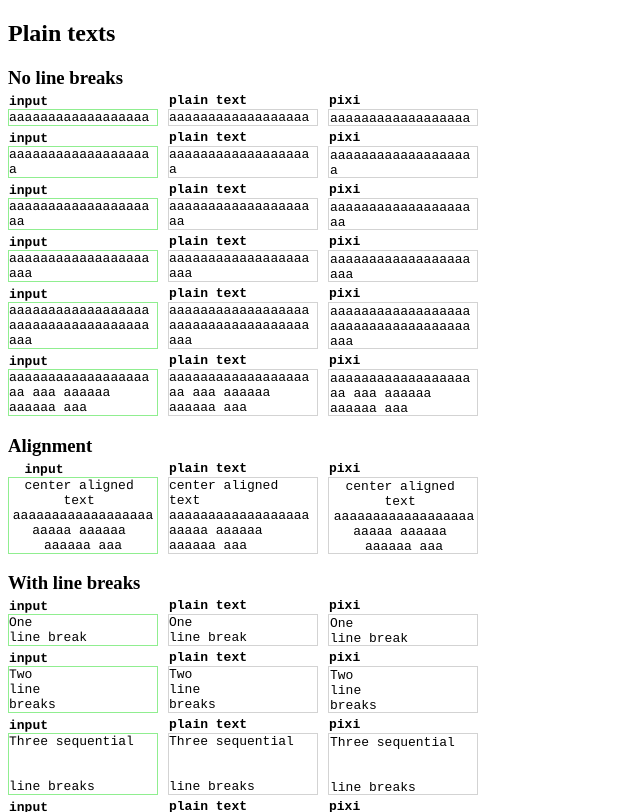
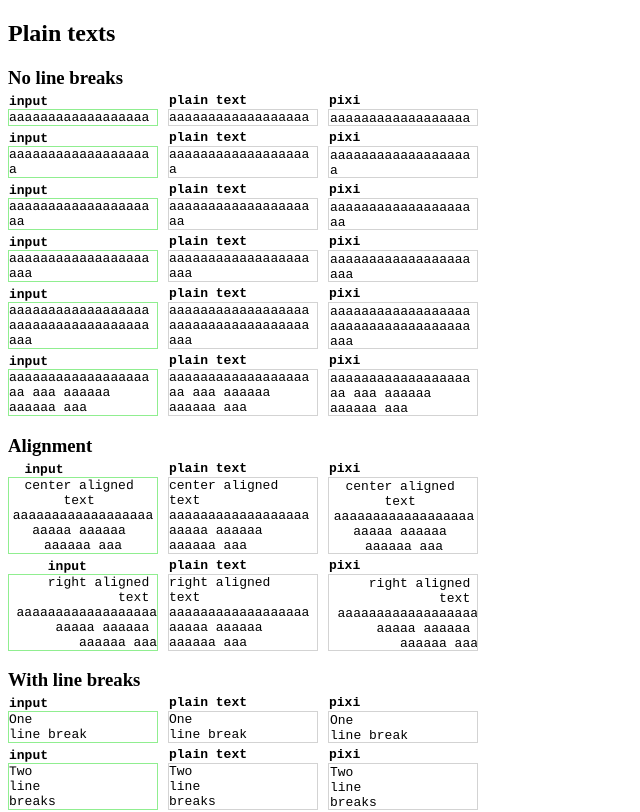
Before and after one commit to dvdvdmt/lines-of-rendered-text, a website built with Parcel: page src/index.html in a window 1280 px wide. Shown: the top 812 px of the page, without its empty margins (0-640 px from the left). Built offline with nearby package versions, Linux system fonts and the light colour scheme.

Commit message:
Add right aligned text example

```diff
--- a/src/index.html
+++ b/src/index.html
@@ -57,7 +57,6 @@ aaaaaaaaaaaaaaaaaaaa aaa aaaaaa aaaaaa aaa</pre
       <pre class="output output--plain-text">Plain text</pre>
       <pre class="output output--pixi">PixiJS</pre>
     </section>
-
     <h3>Alignment</h3>
     <section class="example">
       <pre class="text text--small text--center" contenteditable="true">
@@ -66,7 +65,13 @@ center aligned text aaaaaaaaaaaaaaaaaaaaaaa aaaaaa aaaaaa aaa</pre
       <pre class="output output--plain-text">Plain text</pre>
       <pre class="output output--pixi">PixiJS</pre>
     </section>
-
+    <section class="example">
+      <pre class="text text--small text--right" contenteditable="true">
+right aligned text aaaaaaaaaaaaaaaaaaaaaaa aaaaaa aaaaaa aaa</pre
+      >
+      <pre class="output output--plain-text">Plain text</pre>
+      <pre class="output output--pixi">PixiJS</pre>
+    </section>
     <h3>With line breaks</h3>
     <section class="example">
       <!-- prettier-ignore -->
--- a/src/index.scss
+++ b/src/index.scss
@@ -30,6 +30,10 @@ canvas {
 
 .text--center {
   text-align: center;
+}
+
+.text--right {
+  text-align: right;
 }
 
 .example {
```
